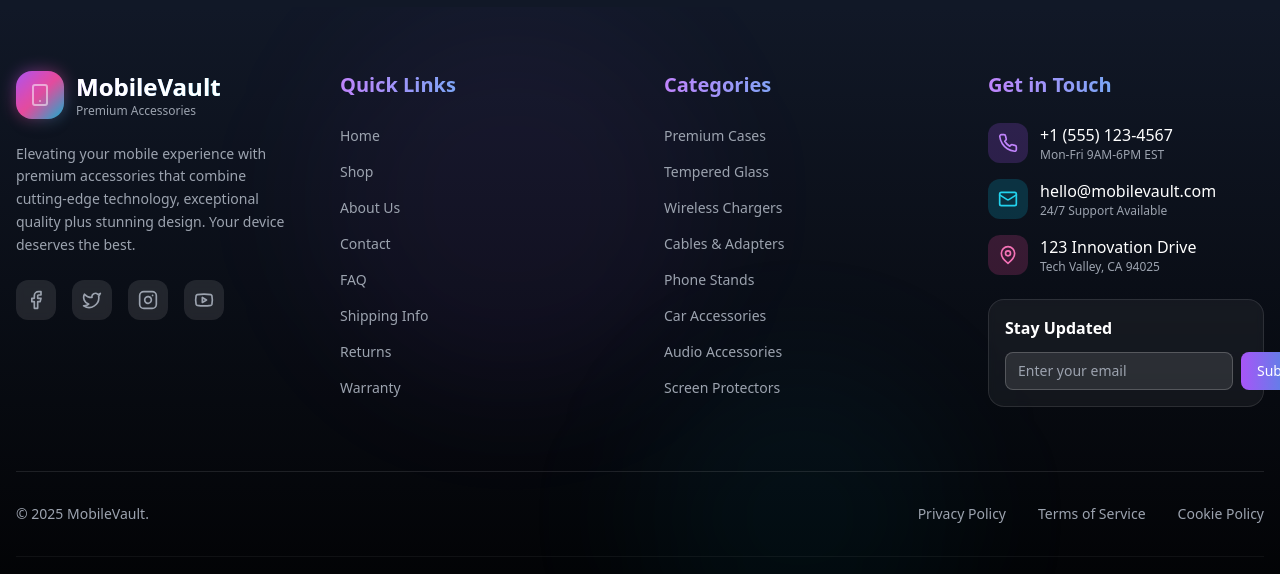
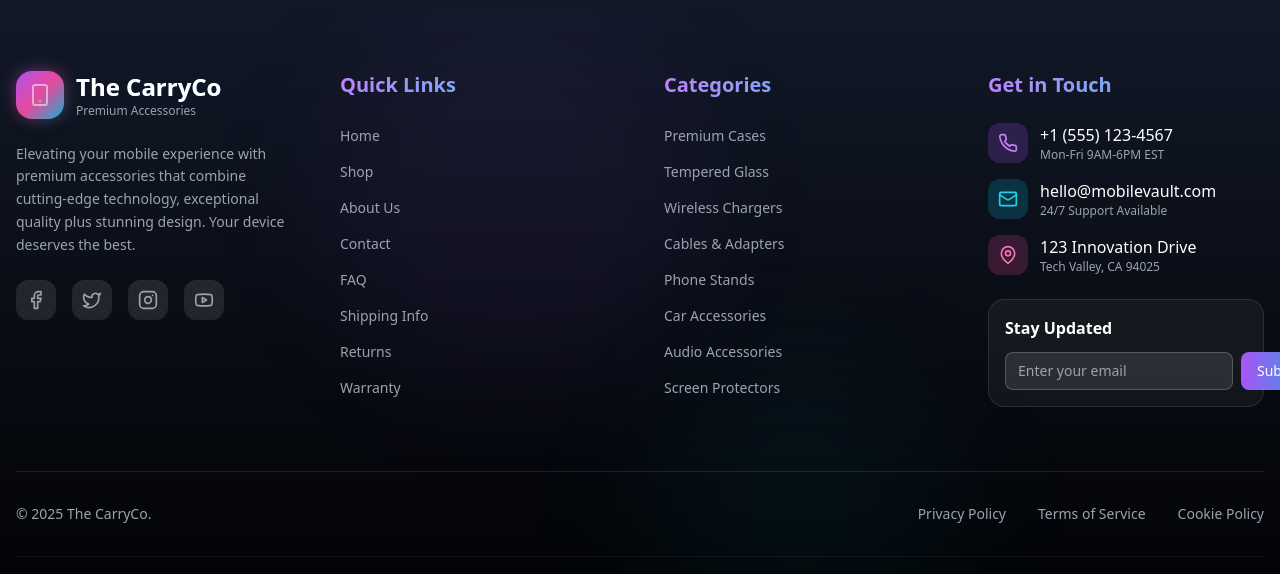
Before and after one commit to thecarryco-in/frontend, a React (Vite) app: page / in a window 1280 px wide. Shown: the part 2558-3132 px from the top of the page. Built offline with nearby package versions, Linux system fonts and the light colour scheme; no server answers.

Commit message:
Updated Footer.tsx

```diff
--- a/src/components/Layout/Footer.tsx
+++ b/src/components/Layout/Footer.tsx
@@ -24,7 +24,7 @@ const Footer: React.FC = () => {
               </div>
               <div>
                 <span className="text-white font-bold text-2xl bg-gradient-to-r from-purple-400 to-cyan-400 bg-clip-text text-transparent">
-                  MobileVault
+                  The CarryCo
                 </span>
                 <div className="text-xs text-gray-400 font-medium">Premium Accessories</div>
               </div>
@@ -154,7 +154,7 @@ const Footer: React.FC = () => {
         <div className="mt-16 pt-8 border-t border-white/10">
           <div className="flex flex-col md:flex-row justify-between items-center space-y-4 md:space-y-0">
             <div className="flex items-center space-x-2 text-gray-400 text-sm">
-              <span>© 2025 MobileVault.</span>
+              <span>© 2025 The CarryCo.</span>
             </div>
 
             <div className="flex items-center space-x-8">
```
